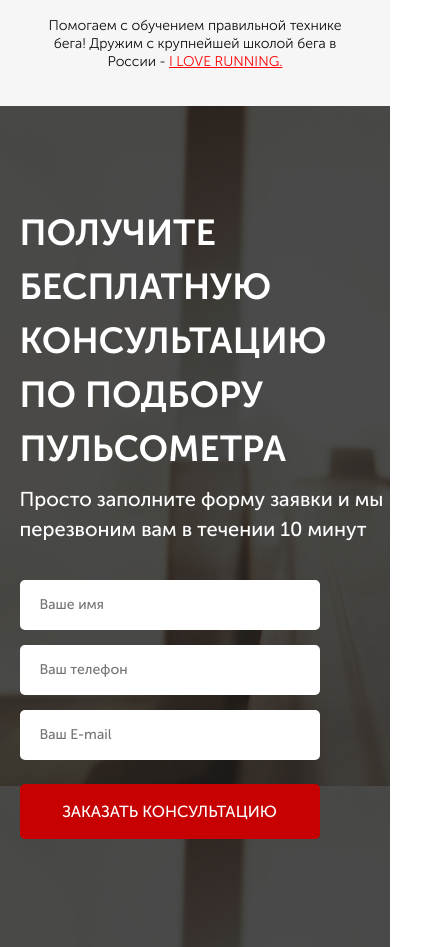
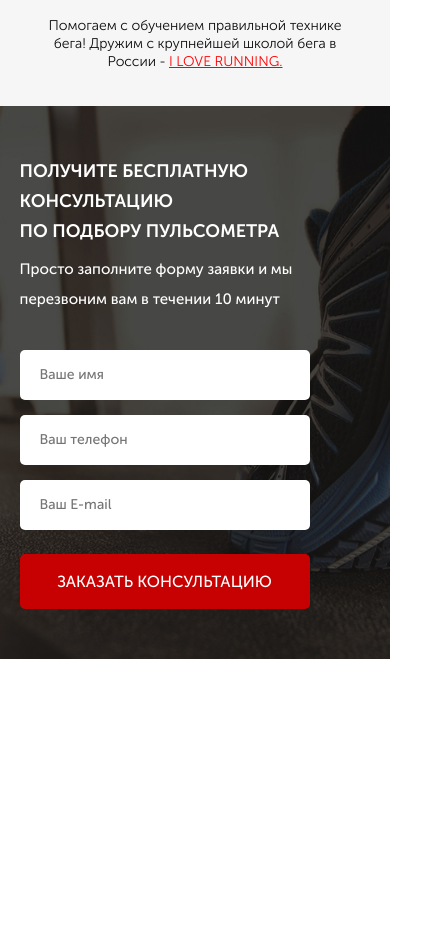
Before and after one commit to NikitaKlimuk/PULSE-test-project, a website: page src/index.html in a window 390 px wide. Shown: the part 1051-1998 px from the top of the page, 446 px wide, since content can reach past the window. After the commit the page ends 1710 px from the top, so only its background shows below. Drawn offline with Linux system fonts and the light colour scheme.

Commit message:
0.3 version (add consultation form + minor edit)

```diff
--- a/src/sass/base/_media.scss
+++ b/src/sass/base/_media.scss
@@ -44,6 +44,17 @@
             font-size: 25px;
         }
     }
+    .consultation {
+        min-height: 500px;
+        padding: 50px 0 50px 0;
+        &__desc {
+            font-size: 18px;
+        }
+    }
+    .title_left {
+        font-size: 30px;
+        line-height: 40px;
+    }
 }
 @media (max-width: 767px) {
     .header__official {
@@ -67,6 +78,16 @@
         &__title {
             margin-top: 20px;
         }
+    }
+    .consultation {
+        min-height: 400px;
+        &__desc {
+            font-size: 18px;
+        }
+    }
+    .title_left {
+        font-size: 24px;
+        line-height: 30px;
     }
 }
 @media (max-width: 576px) {
@@ -122,4 +143,17 @@
             width: 300px;
         }
     }
+    .consultation {
+        &__desc {
+            width: 300px;
+            font-size: 15px;
+        }
+    }
+    .title_left {
+        font-size: 18px;
+        line-height: 30px;
+    }
+    .feed-form {
+        width: 290px;
+    }
 }
--- a/src/sass/blocks/_consultation.scss
+++ b/src/sass/blocks/_consultation.scss
@@ -1,7 +1,7 @@
 .consultation {
     min-height: 680px;
     padding: 100px 0 108px 0;
-    background: url(../img/bg/bg2.jpg);
+    background: url(../img/bg/bg2.jpg) center (center/cover) no-repeat;
     &__desc {
         margin-top: 8px;
         width: 426px;
```
Also changed, not shown: src/css/header.min.css (deleted), src/css/style.css (deleted), src/css/style.min.css, 1 other file.
